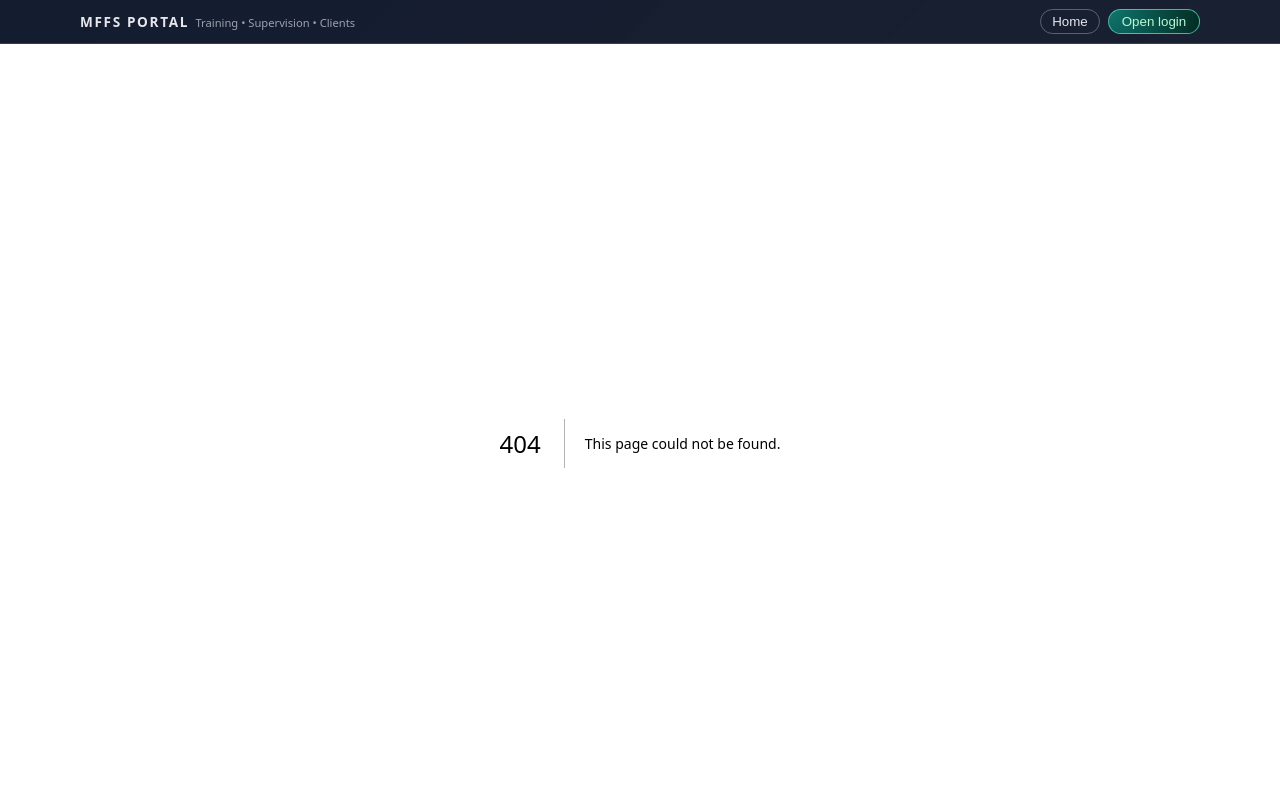
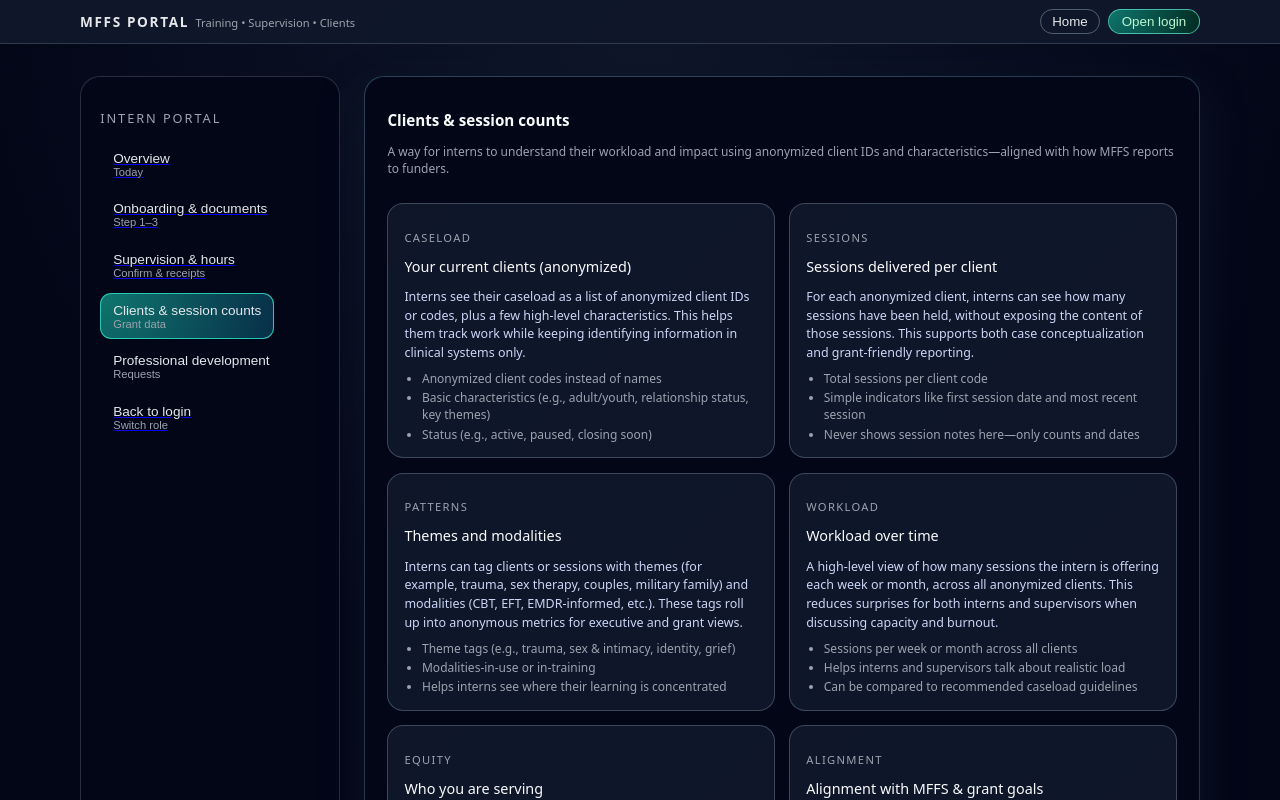
Before and after one commit to sraelcohen-sudo/mffs-portal, a Next.js app: page /intern/clients in a window 1280 px wide. Before the commit this address had no page. Shown: the top 800 px of the page. Built offline with nearby package versions, Linux system fonts and the light colour scheme.

Commit message:
Intern Clients

```diff
--- /dev/null
+++ b/app/intern/clients/page.jsx
@@ -0,0 +1,189 @@
+import Link from "next/link";
+
+export default function InternClientsPage() {
+  return (
+    <main className="main-shell">
+      <div className="main-shell-inner main-shell-inner--with-sidebar">
+        {/* Sidebar – Clients & session counts active */}
+        <aside className="sidebar">
+          <p className="sidebar-title">Intern portal</p>
+
+          <Link href="/intern">
+            <button className="sidebar-link" type="button">
+              <div className="sidebar-link-title">Overview</div>
+              <div className="sidebar-link-subtitle">Today</div>
+            </button>
+          </Link>
+
+          <Link href="/intern/onboarding">
+            <button className="sidebar-link" type="button">
+              <div className="sidebar-link-title">Onboarding & documents</div>
+              <div className="sidebar-link-subtitle">Step 1–3</div>
+            </button>
+          </Link>
+
+          <Link href="/intern/supervision">
+            <button className="sidebar-link" type="button">
+              <div className="sidebar-link-title">Supervision & hours</div>
+              <div className="sidebar-link-subtitle">Confirm & receipts</div>
+            </button>
+          </Link>
+
+          <button className="sidebar-link sidebar-link--active" type="button">
+            <div className="sidebar-link-title">Clients & session counts</div>
+            <div className="sidebar-link-subtitle">Grant data</div>
+          </button>
+
+          <button className="sidebar-link" type="button">
+            <div className="sidebar-link-title">Professional development</div>
+            <div className="sidebar-link-subtitle">Requests</div>
+          </button>
+
+          <Link href="/login">
+            <button className="sidebar-link" type="button">
+              <div className="sidebar-link-title">Back to login</div>
+              <div className="sidebar-link-subtitle">Switch role</div>
+            </button>
+          </Link>
+        </aside>
+
+        {/* Main content */}
+        <section className="card" style={{ padding: "1.3rem 1.4rem" }}>
+          <header className="section-header">
+            <div>
+              <h1 className="section-title">Clients & session counts</h1>
+              <p className="section-subtitle">
+                A way for interns to understand their workload and impact using
+                anonymized client IDs and characteristics—aligned with how MFFS reports
+                to funders.
+              </p>
+            </div>
+          </header>
+
+          <div className="card-grid">
+            <ClientCard
+              label="Caseload"
+              title="Your current clients (anonymized)"
+              body="Interns see their caseload as a list of anonymized client IDs or codes, plus a few high-level characteristics. This helps them track work while keeping identifying information in clinical systems only."
+              bullets={[
+                "Anonymized client codes instead of names",
+                "Basic characteristics (e.g., adult/youth, relationship status, key themes)",
+                "Status (e.g., active, paused, closing soon)"
+              ]}
+            />
+
+            <ClientCard
+              label="Sessions"
+              title="Sessions delivered per client"
+              body="For each anonymized client, interns can see how many sessions have been held, without exposing the content of those sessions. This supports both case conceptualization and grant-friendly reporting."
+              bullets={[
+                "Total sessions per client code",
+                "Simple indicators like first session date and most recent session",
+                "Never shows session notes here—only counts and dates"
+              ]}
+            />
+
+            <ClientCard
+              label="Patterns"
+              title="Themes and modalities"
+              body="Interns can tag clients or sessions with themes (for example, trauma, sex therapy, couples, military family) and modalities (CBT, EFT, EMDR-informed, etc.). These tags roll up into anonymous metrics for executive and grant views."
+              bullets={[
+                "Theme tags (e.g., trauma, sex & intimacy, identity, grief)",
+                "Modalities-in-use or in-training",
+                "Helps interns see where their learning is concentrated"
+              ]}
+            />
+
+            <ClientCard
+              label="Workload"
+              title="Workload over time"
+              body="A high-level view of how many sessions the intern is offering each week or month, across all anonymized clients. This reduces surprises for both interns and supervisors when discussing capacity and burnout."
+              bullets={[
+                "Sessions per week or month across all clients",
+                "Helps interns and supervisors talk about realistic load",
+                "Can be compared to recommended caseload guidelines"
+              ]}
+            />
+
+            <ClientCard
+              label="Equity"
+              title="Who you are serving"
+              body="Without disclosing identities, interns can see high-level patterns in who they are working with: age ranges, genders, 2SLGBTQ+ status, racialized clients, military/veteran families, etc., depending on how MFFS configures tags."
+              bullets={[
+                "Counts by population tags on the intern’s own caseload",
+                "Opportunity to reflect on diversity and blind spots",
+                "Feeds into anonymized organizational reporting"
+              ]}
+            />
+
+            <ClientCard
+              label="Alignment"
+              title="Alignment with MFFS & grant goals"
+              body="Because client, session, and theme data are structured, interns can see how their work supports broader MFFS priorities and specific grant-funded initiatives—without needing to understand complex report templates."
+              bullets={[
+                "Simple indicators of which grant streams their work contributes to",
+                "Helps interns understand the bigger picture of their placement",
+                "Reduces manual data entry for interns, supervisors, and grant writers"
+              ]}
+            />
+          </div>
+        </section>
+      </div>
+    </main>
+  );
+}
+
+function ClientCard({ label, title, body, bullets }) {
+  return (
+    <div className="card-soft" style={{ padding: "0.9rem 1rem" }}>
+      <p
+        style={{
+          fontSize: "0.7rem",
+          letterSpacing: "0.12em",
+          textTransform: "uppercase",
+          color: "#9ca3af",
+          marginBottom: "0.25rem"
+        }}
+      >
+        {label}
+      </p>
+      <h2
+        style={{
+          fontSize: "0.9rem",
+          fontWeight: 500,
+          marginBottom: "0.3rem",
+          color: "#f9fafb"
+        }}
+      >
+        {title}
+      </h2>
+      <p
+        style={{
+          fontSize: "0.78rem",
+          color: "#cbd5f5",
+          lineHeight: 1.5,
+          marginBottom: "0.45rem"
+        }}
+      >
+        {body}
+      </p>
+      {bullets && bullets.length > 0 && (
+        <ul
+          style={{
+            listStyle: "disc",
+            paddingLeft: "1.1rem",
+            margin: 0,
+            display: "grid",
+            gap: "0.15rem",
+            fontSize: "0.75rem",
+            color: "#9ca3af"
+          }}
+        >
+          {bullets.map((item) => (
+            <li key={item}>{item}</li>
+          ))}
+        </ul>
+      )}
+    </div>
+  );
+}
```
Also changed, not shown: app/intern/page.jsx (+6 -4 lines).
